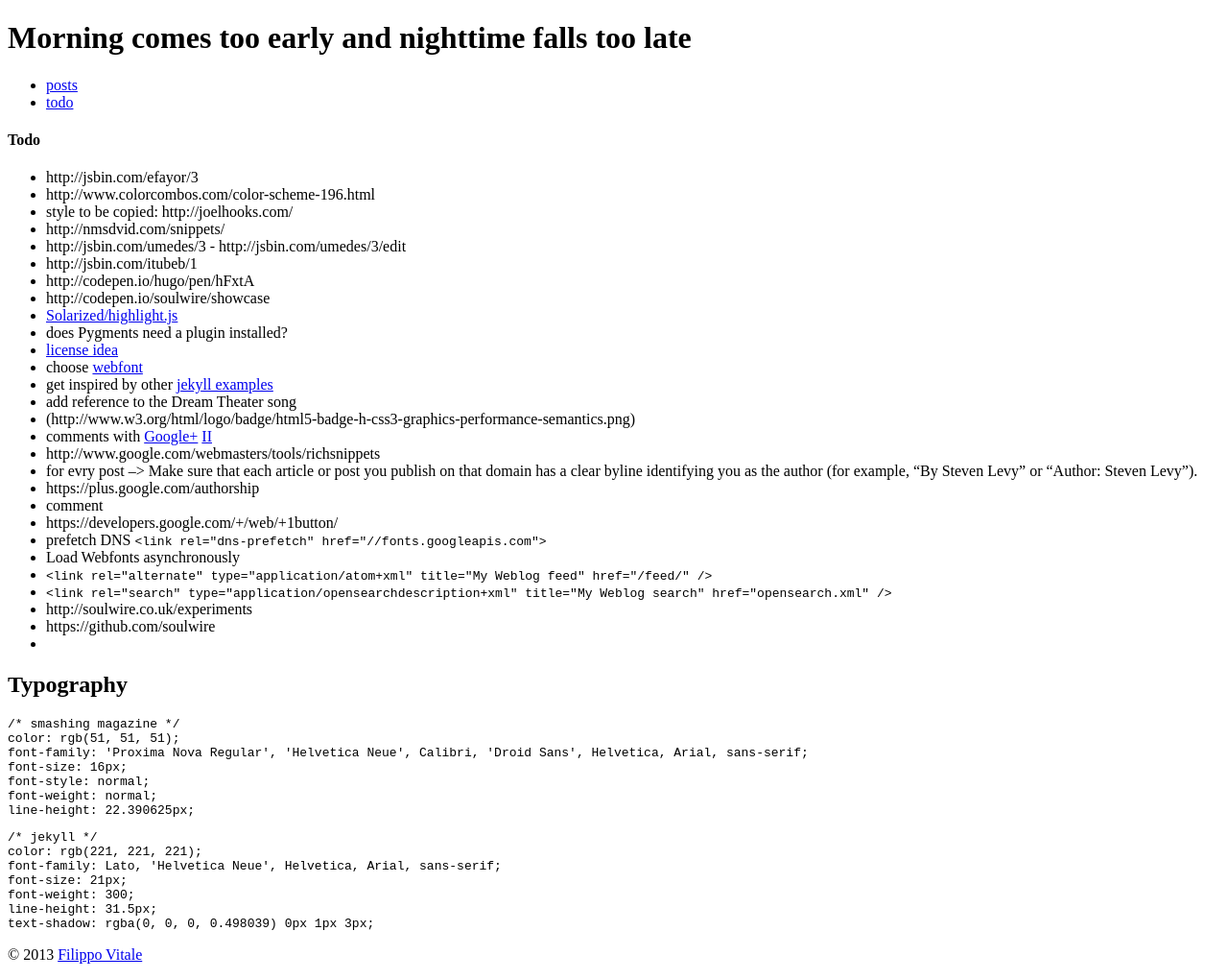
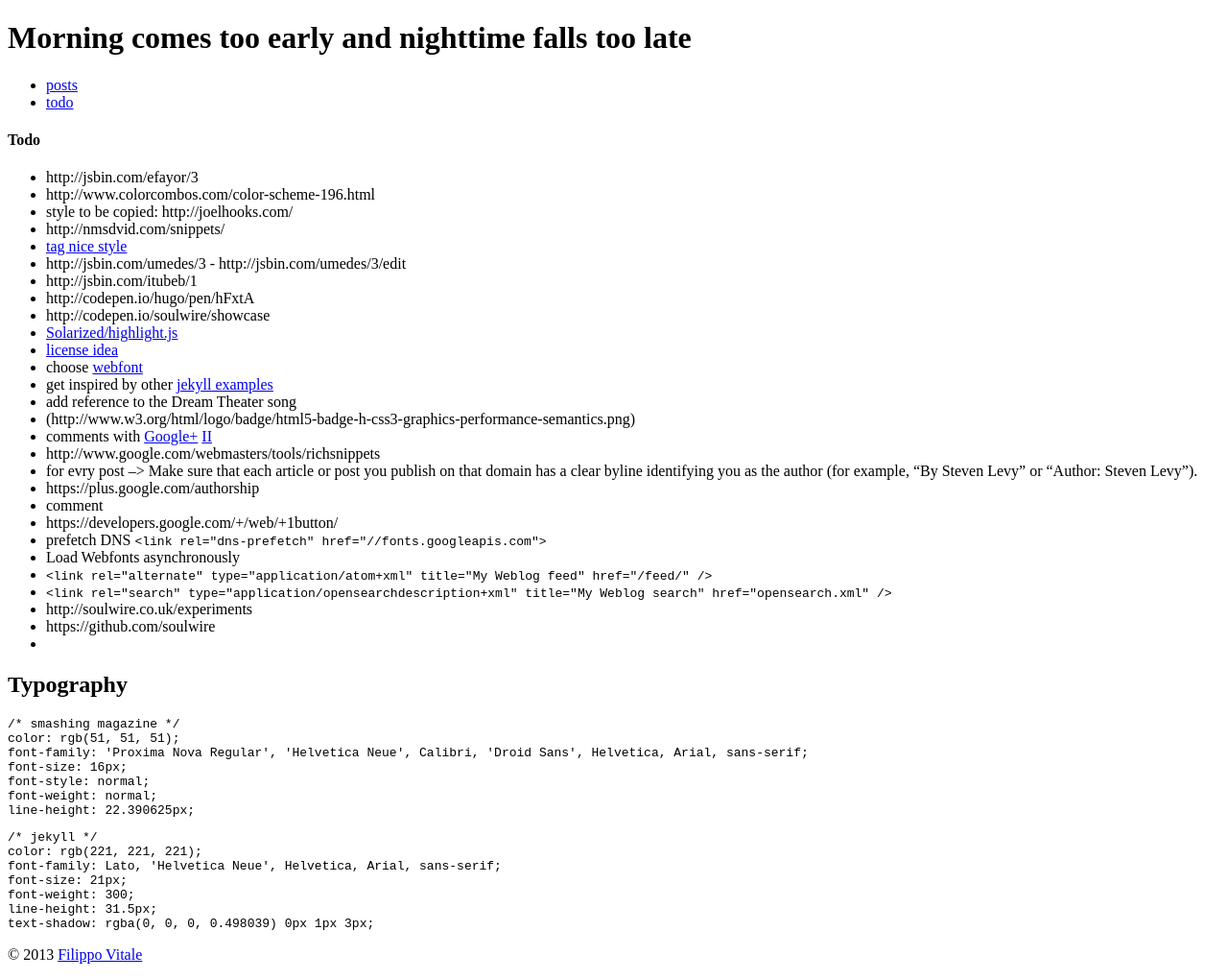
Before and after one commit to filippovitale/filippovitale.github.io, a Jekyll site: the page built from todo.md, in a window 1280 px wide. Shown: the whole page at 96% size. Built offline with Jekyll 4.4.1, drawn with Linux system fonts in a browser that asks for light colours; comment, search, counter and statistics services are not loaded.

Commit message:
Update todo.md

```diff
--- a/todo.md
+++ b/todo.md
@@ -8,12 +8,12 @@ category : personal
 * http://www.colorcombos.com/color-scheme-196.html
 * style to be copied: http://joelhooks.com/
 * http://nmsdvid.com/snippets/
+* [tag nice style](http://blog.leonardfactory.com/)
 * http://jsbin.com/umedes/3 - http://jsbin.com/umedes/3/edit
 * http://jsbin.com/itubeb/1
 * http://codepen.io/hugo/pen/hFxtA
 * http://codepen.io/soulwire/showcase
 * [Solarized/highlight.js](http://softwaremaniacs.org/soft/highlight/en/)
-* does Pygments need a plugin installed?
 * [license idea](https://github.com/mojombo/mojombo.github.io)
 * choose [webfont](http://www.awwwards.com/best-20-webfonts-from-google-web-fonts-and-font-face-embedding.html)
 * get inspired by other [jekyll examples](https://github.com/mojombo/jekyll/wiki/Sites)
```
